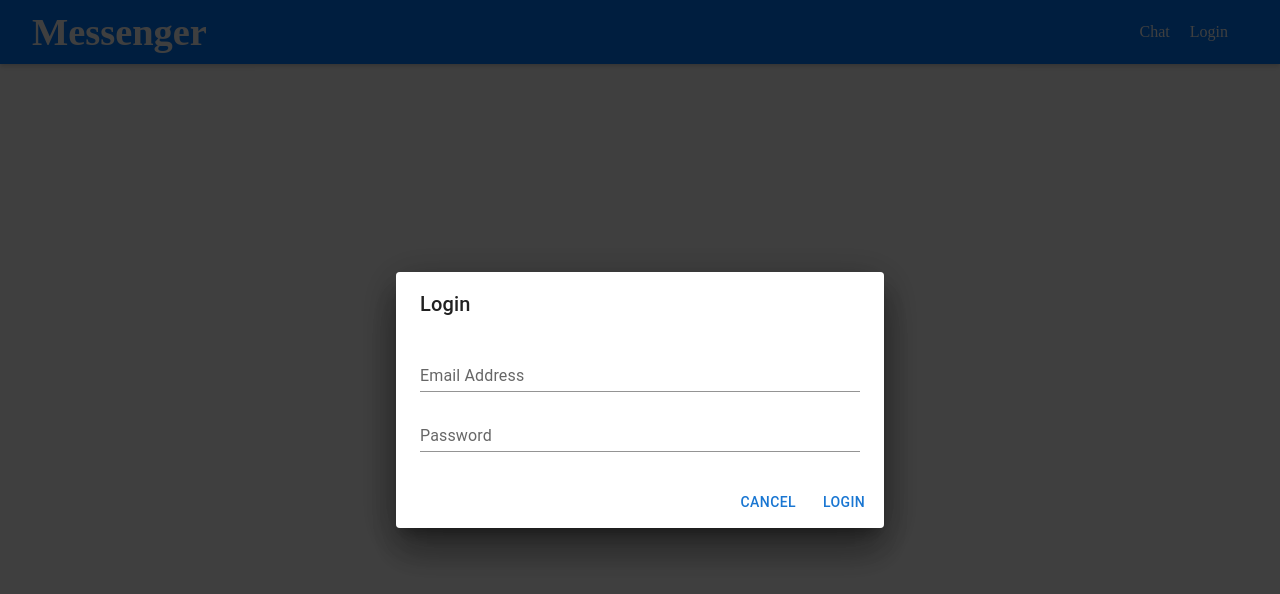
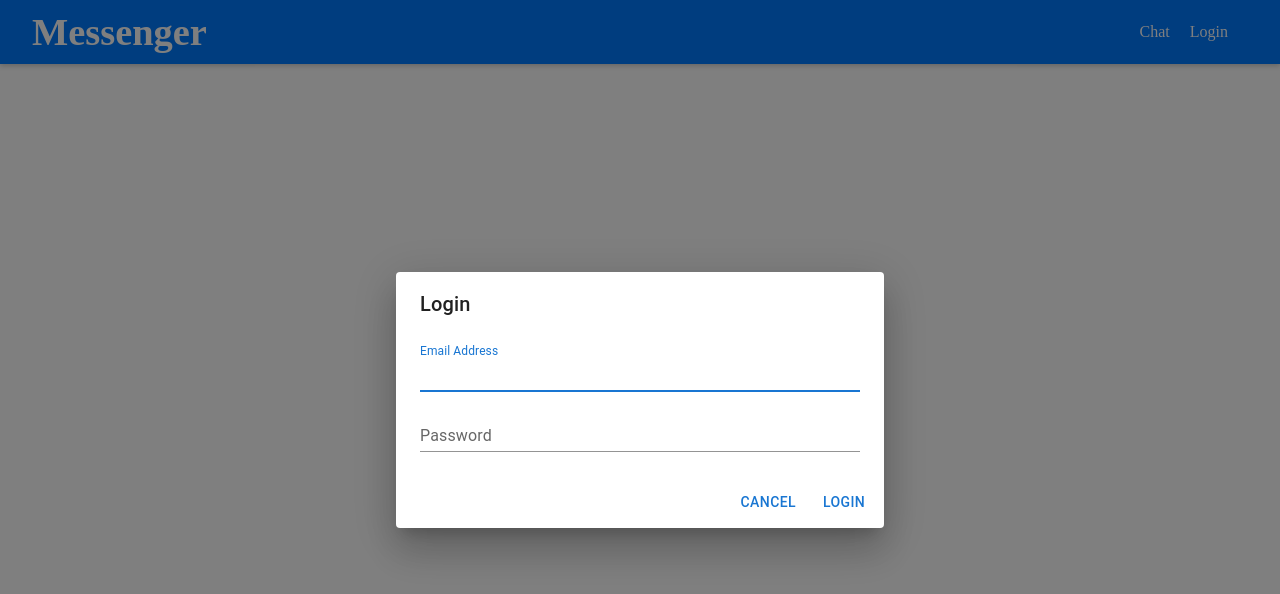
Before and after one commit to zoninnik89/messenger-ui, a React (Create React App) app: page /login in a window 1280 px wide. Shown: the top 594 px of the page. Built offline with nearby package versions, Linux system fonts and the light colour scheme.

Commit message:
Changes related to Login modal

```diff
--- a/src/App.js
+++ b/src/App.js
@@ -3,7 +3,7 @@
 import React from 'react';
 import { observer } from 'mobx-react-lite';
 import ChatPage from './components/pages/ChatPage/ChatPage';
-import LoginModalWrapper from './components/modals/LoginModal/LoginModal';
+import LoginModalWrapper from './components/modals/LoginModal/LoginModalWrapper';
 import TopMenu from './components/top_menu/TopMenu';
 import { BrowserRouter as Router, Route, Routes, useLocation, useNavigate } from 'react-router-dom';
 
@@ -18,7 +18,6 @@
             <Route path="/" element={<ChatPage />} />
             <Route path="/login" element={<LoginModalWrapper />} />
           </Routes>
-          <LoginModalWrapper />
         </div>
       </div>
     </Router>
--- a/src/components/modals/LoginModal/LoginModal.js
+++ b/src/components/modals/LoginModal/LoginModal.js
@@ -5,28 +5,22 @@
 import DialogContent from '@mui/material/DialogContent';
 import DialogTitle from '@mui/material/DialogTitle';
 import TextField from '@mui/material/TextField';
-import { useLocation } from 'react-router-dom';
+import { useNavigate } from 'react-router-dom';
 
-const AuthPopup = ({ from, navigate }) => {
-  const [open, setOpen] = useState(false);
-  const location = useLocation();
-
-  // Automatically open the popup when on the /login route
-  useEffect(() => {
-    if (location.pathname === '/login') {
-      setOpen(true);
-    }
-  }, [location.pathname]);
+const AuthPopup = ({ open, from }) => {
+  const [isOpened, setOpen] = useState(open);
+  const navigate = useNavigate();
 
   // Handle closing of the popup and navigate back to home page
   const handleClose = () => {
     setOpen(false);
+    console.log('Navigating back to:', from); // Debugging
     navigate(from)
   };
 
   return (
     <div>
-      <Dialog open={open} onClose={handleClose}>
+      <Dialog open={isOpened} onClose={handleClose}>
         <DialogTitle>Login</DialogTitle>
         <DialogContent>
           <TextField
--- a/src/components/modals/LoginModal/LoginModalWrapper.js
+++ b/src/components/modals/LoginModal/LoginModalWrapper.js
@@ -4,14 +4,17 @@
 
 const LoginModalWrapper = () => {
   const location = useLocation();
-  const navigate = useNavigate();
+
+  console.log('Location in ModalWrapper:', location);
 
   const from = location.state?.from || '/'; // Get the previous location
   const isLoginRoute = location.pathname === '/login';
 
+  console.log('Location in ModalWrapper:', from);
+
   return (
     <>
-      {isLoginRoute && <LoginModal from={from} nav={navigate} />}
+      {<LoginModal open={isLoginRoute} from={from} />}
     </>
   );
 };
--- a/src/components/top_menu/TopMenu.js
+++ b/src/components/top_menu/TopMenu.js
@@ -4,11 +4,6 @@
 
 const TopMenu = () => {
   const location = useLocation();
-  const navigate = useNavigate();
-
-  const handleLoginClick = () => {
-    navigate('/login', { state: { from: location.pathname } }); // Pass current location
-  };
 
   return (
     <div className="fixed-menu">
```
